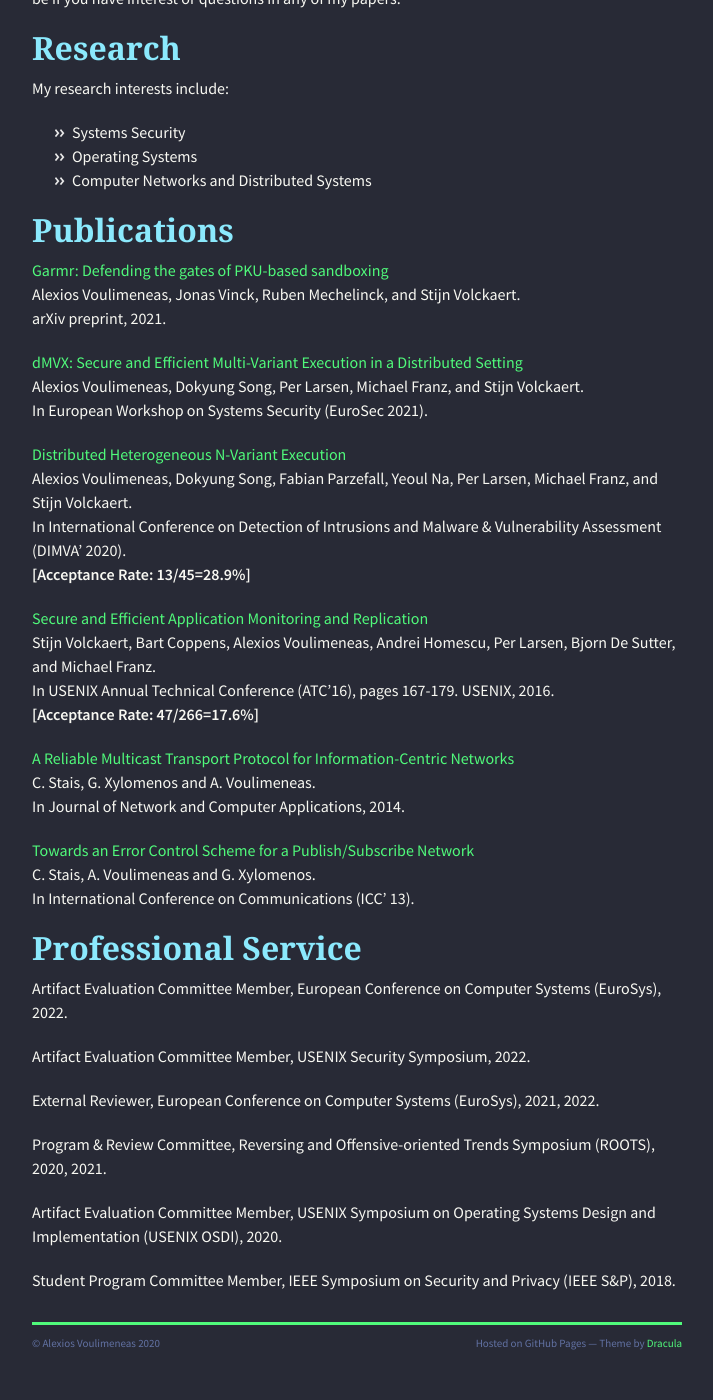
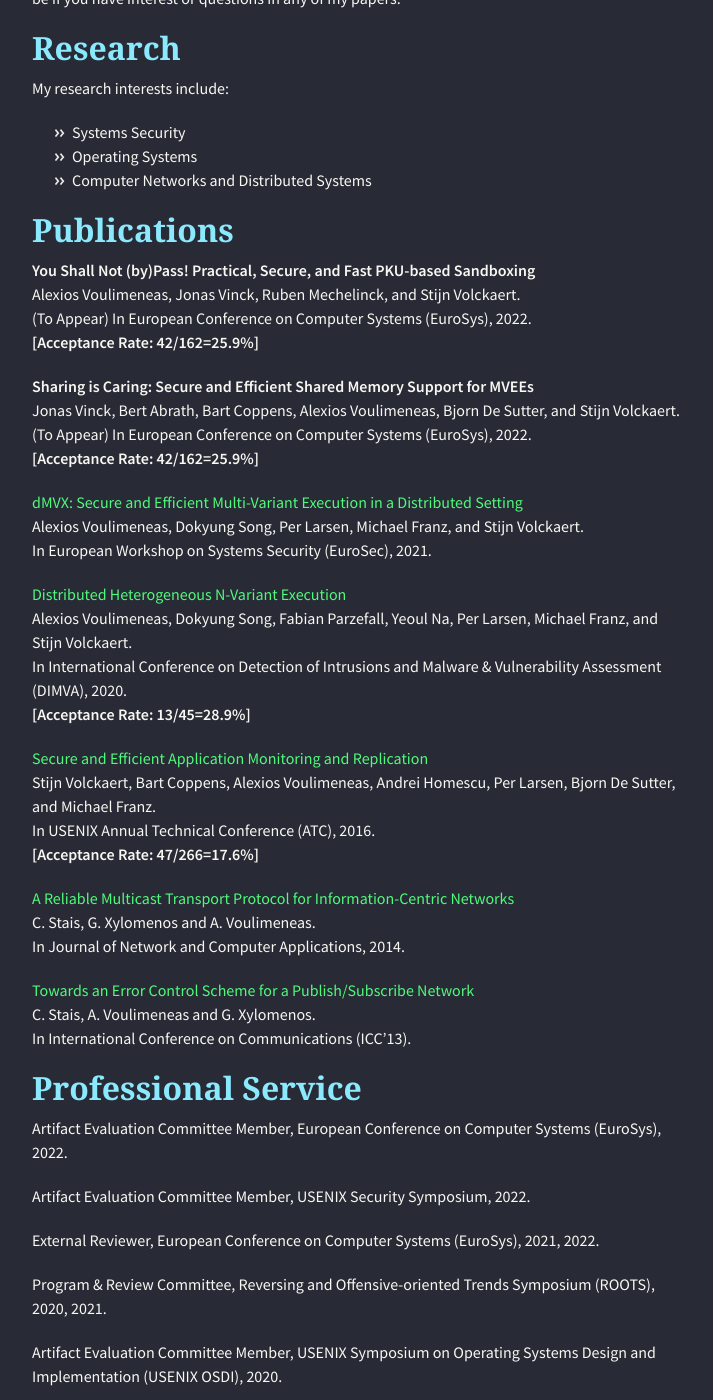
Before and after one commit to alexios-voulimeneas/alexios-voulimeneas.github.io, a Jekyll site: the page built from index.md, in a window 1280 px wide and 1400 px high, scrolled down 730 px. Shown: the whole window, without its empty margins (283-996 px from the left). Built offline with Jekyll 4.4.1, drawn with Linux system fonts in a browser that asks for light colours; nearby versions of some CDN libraries; the repository's description, which GitHub fills in, is left out.

Commit message:
Update index.md

```diff
--- a/index.md
+++ b/index.md
@@ -20,23 +20,30 @@
 *   Computer Networks and Distributed Systems
 
 ## [](#header-2)Publications
-[Garmr: Defending the gates of PKU-based sandboxing](https://arxiv.org/pdf/2110.04788.pdf)
+
+**You Shall Not (by)Pass! Practical, Secure, and Fast PKU-based Sandboxing**
 Alexios Voulimeneas, Jonas Vinck, Ruben Mechelinck, and Stijn Volckaert.
-arXiv preprint, 2021.
+(To Appear) In European Conference on Computer Systems (EuroSys), 2022.
+**[Acceptance Rate: 42/162=25.9%]**
+
+**Sharing is Caring: Secure and Efficient Shared Memory Support for MVEEs**
+Jonas Vinck, Bert Abrath, Bart Coppens, Alexios Voulimeneas, Bjorn De Sutter, and Stijn Volckaert.
+(To Appear) In European Conference on Computer Systems (EuroSys), 2022.
+**[Acceptance Rate: 42/162=25.9%]**
 
 [dMVX: Secure and Efficient Multi-Variant Execution in a Distributed Setting](https://arxiv.org/pdf/2011.02091.pdf)
 Alexios Voulimeneas, Dokyung Song, Per Larsen, Michael Franz, and Stijn Volckaert.
-In European Workshop on Systems Security (EuroSec 2021).
+In European Workshop on Systems Security (EuroSec), 2021.
 
 [Distributed Heterogeneous N-Variant Execution](./papers/dimva20-paper27-final.pdf)
 Alexios Voulimeneas, Dokyung Song, Fabian Parzefall, Yeoul Na, Per Larsen, Michael Franz, and Stijn Volckaert.
 In International Conference on Detection of Intrusions and Malware
-& Vulnerability Assessment (DIMVA' 2020).
+& Vulnerability Assessment (DIMVA), 2020.
 **[Acceptance Rate: 13/45=28.9%]**
 
 [Secure and Efficient Application Monitoring and Replication](https://people.cs.kuleuven.be/~stijn.volckaert/papers/2016_ATC_ReMon.pdf)
 Stijn Volckaert, Bart Coppens, Alexios Voulimeneas, Andrei Homescu, Per Larsen, Bjorn De Sutter, and Michael Franz.
-In USENIX Annual Technical Conference (ATC'16), pages 167-179. USENIX, 2016.
+In USENIX Annual Technical Conference (ATC), 2016.
 **[Acceptance Rate: 47/266=17.6%]**
 
 [A Reliable Multicast Transport Protocol for Information-Centric Networks](https://mm.aueb.gr/publications/2014-RMTPSI-JNCA.pdf)
@@ -45,7 +52,7 @@
 
 [Towards an Error Control Scheme for a Publish/Subscribe Network](https://mm.aueb.gr/publications/2013-ECOPSUN-ICC.pdf)
 C. Stais, A. Voulimeneas and G. Xylomenos.
-In International Conference on Communications (ICC' 13).
+In International Conference on Communications (ICC'13).
 
 ## [](#header-2) Professional Service
 
```
